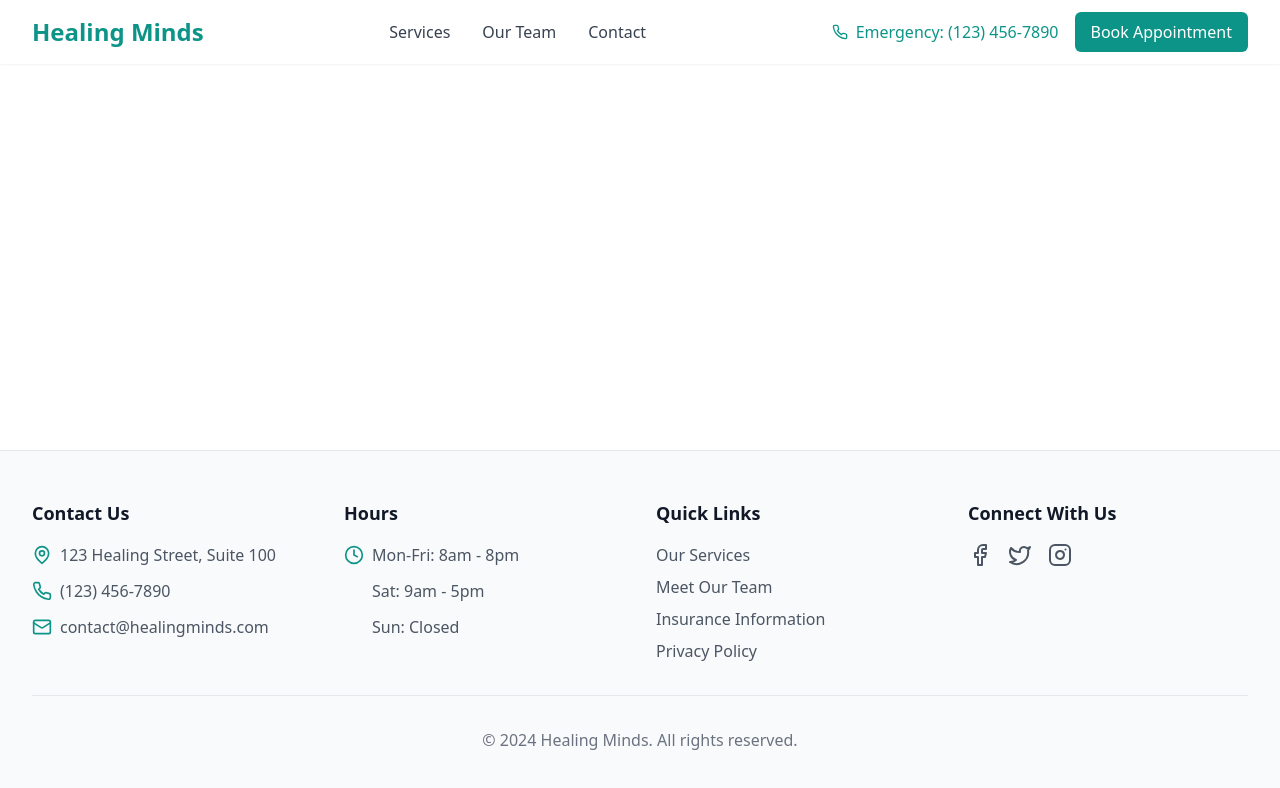
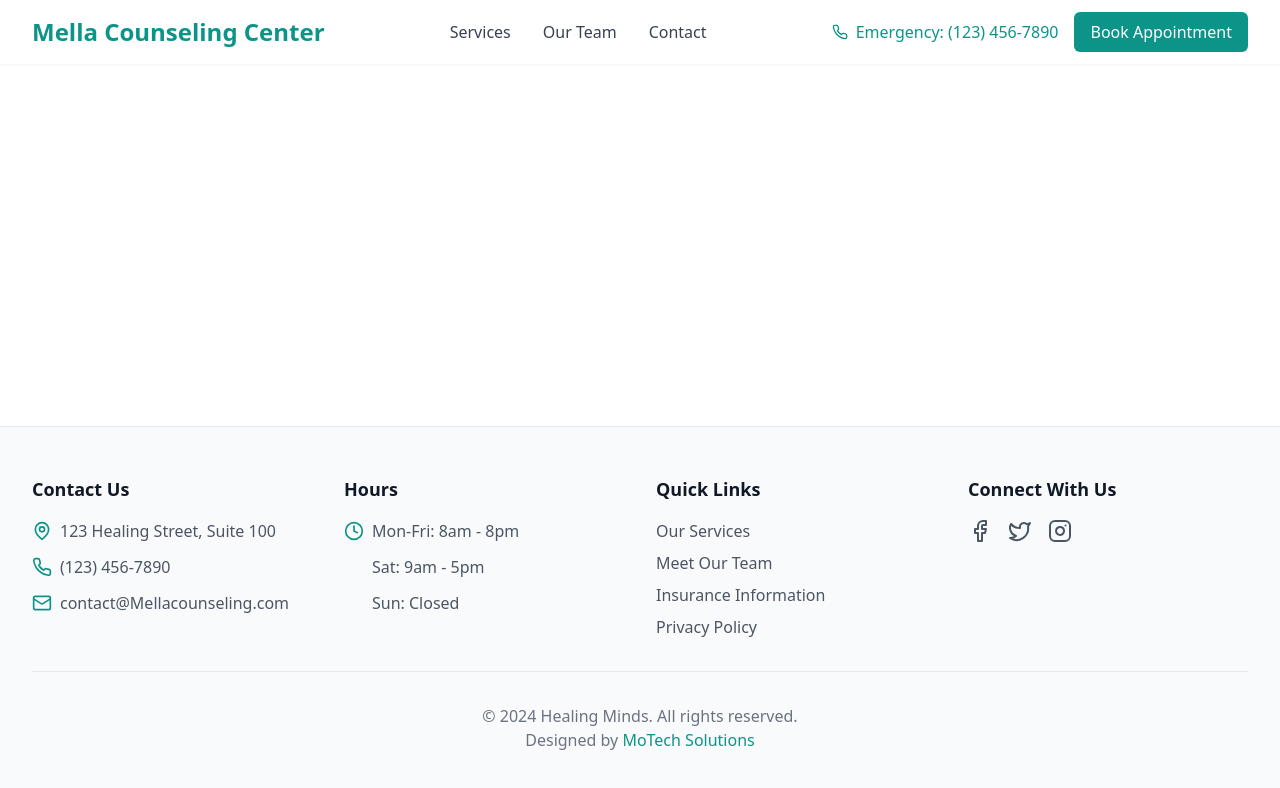
Before and after one commit to Abudi-seid10/mellacounseling, a React (Vite) app: page /#/mellacounseling/contact in a window 1280 px wide. Shown: the top 788 px of the page. Built offline with nearby package versions, Linux system fonts and the light colour scheme.

Commit message:
update 2

```diff
--- a/src/components/layout/Footer.tsx
+++ b/src/components/layout/Footer.tsx
@@ -20,7 +20,7 @@ export const Footer = () => {
               </p>
               <p className="flex items-center text-gray-600">
                 <Mail className="w-5 h-5 mr-2 text-teal-600" />
-                contact@healingminds.com
+                contact@Mellacounseling.com
               </p>
             </div>
           </div>
@@ -51,12 +51,12 @@ export const Footer = () => {
                 </Link>
               </li>
               <li>
-                <Link to="/insurance" className="text-gray-600 hover:text-teal-600">
+                <Link to="" className="text-gray-600 hover:text-teal-600">
                   Insurance Information
                 </Link>
               </li>
               <li>
-                <Link to="/privacy" className="text-gray-600 hover:text-teal-600">
+                <Link to="" className="text-gray-600 hover:text-teal-600">
                   Privacy Policy
                 </Link>
               </li>
@@ -83,6 +83,9 @@ export const Footer = () => {
           <p className="text-center text-gray-500">
             © {new Date().getFullYear()} Healing Minds. All rights reserved.
           </p>
+          <p className="text-center text-gray-500">
+            Designed by <a href="https://www.motech.et" className="text-teal-600 hover:underline">MoTech Solutions</a>
+          </p>
         </div>
       </div>
     </footer>
--- a/src/components/layout/Header.tsx
+++ b/src/components/layout/Header.tsx
@@ -10,7 +10,7 @@ export const Header = () => {
       <div className="max-w-7xl mx-auto px-4 sm:px-6 lg:px-8">
         <div className="flex justify-between h-16 items-center">
           <Link to="/" className="flex items-center">
-            <span className="text-2xl font-semibold text-teal-600">Healing Minds</span>
+            <span className="text-2xl font-semibold text-teal-600">Mella Counseling Center</span>
           </Link>
 
           {/* Desktop Navigation */}
```
Also changed, not shown: .bolt/config.json (deleted), 1 other file (tests, documents, lock files or other folders).
